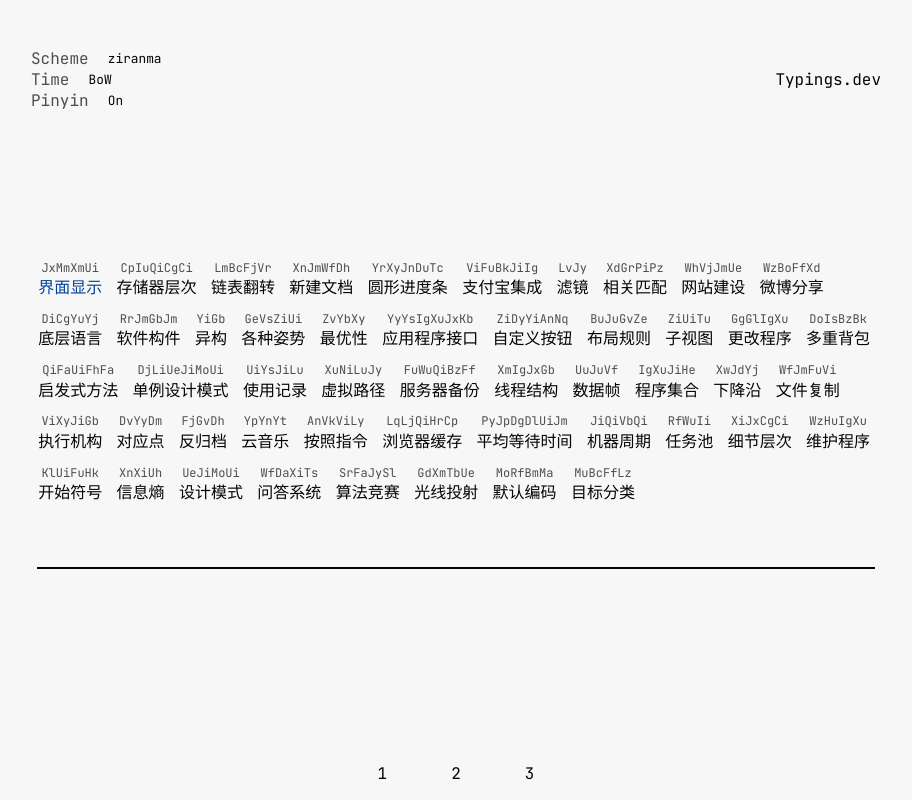
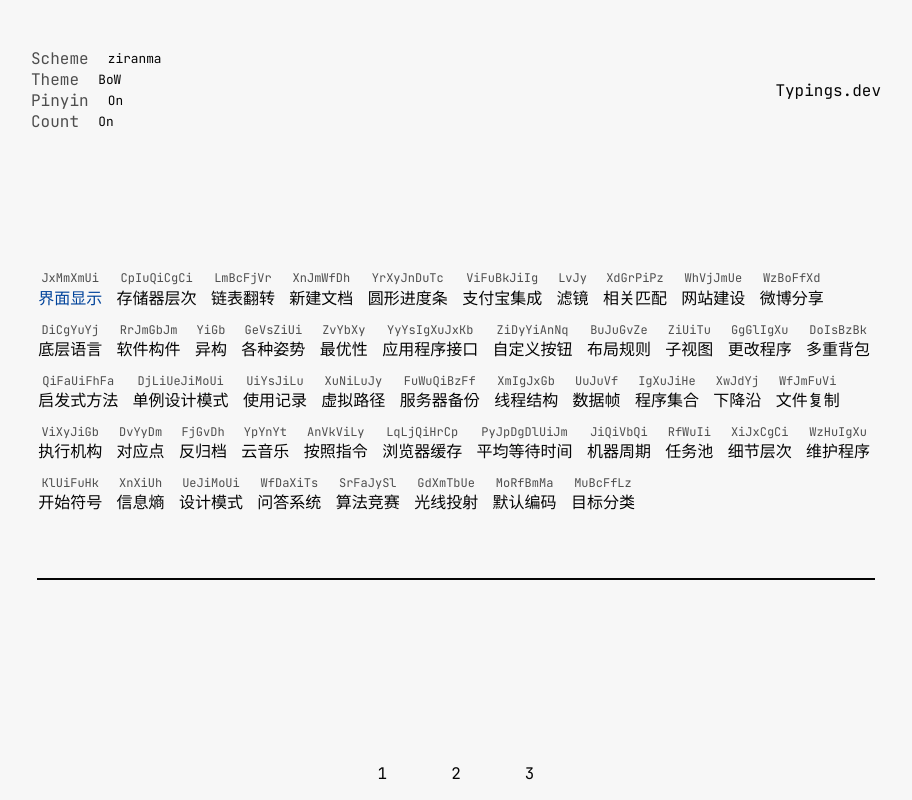
Before and after one commit to George-Miao/typings.dev, a Vue app: page /#/ in a window 1280 px wide. Shown: the whole page, without its empty margins (184-1096 px from the left). Built offline with nearby package versions, Linux system fonts and the light colour scheme.

Commit message:
🎈perf: Computed for settings

```diff
--- a/src/components/Meta.vue
+++ b/src/components/Meta.vue
@@ -16,14 +16,14 @@
 <script lang="ts">
   import { SupportedScheme, SupportedThemes } from '@/constants'
   import { Setting } from '@/types'
-  import { defineComponent, inject, reactive, ref } from 'vue'
+  import { computed, defineComponent, inject, reactive, ref } from 'vue'
   import { ConfigStore } from './Config.vue'
   import TextButtons from './TextButtons.vue'
   export default defineComponent({
     components: { TextButtons },
     setup() {
       const config = inject('config') as ConfigStore
-      const settingGroup: Setting[] = reactive([
+      const settingGroup: Setting[] = [
         // {
         //   title: 'Mode',
         //   options: ['Counted', 'Timed', 'Zen'],
@@ -34,16 +34,20 @@
         {
           title: 'Scheme',
           options: config.schemes,
-          selected: config.schemes.indexOf(config.getState().scheme),
+          selected: computed(() =>
+            config.schemes.indexOf(config.getState().scheme),
+          ),
           show: true,
           select(index) {
             config.setScheme(config.schemes[index] as SupportedScheme)
           },
         },
         {
-          title: 'Time',
+          title: 'Theme',
           options: config.themes,
-          selected: config.themes.indexOf(config.getState().theme),
+          selected: computed(() =>
+            config.themes.indexOf(config.getState().theme),
+          ),
           show: true,
           select(index) {
             config.setTheme(config.themes[index] as SupportedThemes)
@@ -52,13 +56,29 @@
         {
           title: 'Pinyin',
           options: ['On', 'Off'],
-          selected: config.getState().showPinyin ? 0 : 1,
+          selected: computed(() => (config.getState().showPinyin ? 0 : 1)),
           show: true,
+          select(index) {
+            const cur = config.getState().showPinyin ? 0 : 1
+            if (index == cur) return
+            config.togglePinyin()
+          },
+        },
+        {
+          title: 'Count',
+          options: ['On', 'Off'],
+          selected: computed(() => (config.getState().showPinyin ? 0 : 1)),
+          show: computed(() => {
+            // In Counted mode
+            // return settingGroup[0].selected == 0
+            return true
+          }),
           select(index) {
             config.togglePinyin()
           },
         },
-      ])
+      ]
+      console.log(settingGroup)
       return {
         config,
         settingGroup,
--- a/src/components/TextButtons.vue
+++ b/src/components/TextButtons.vue
@@ -10,7 +10,7 @@
       @click="click(index)"
       :key="index"
       class="button"
-      :class="{selected: index == setting.selected, pointer: selecting || index != setting.selected}"
+      :class="{selected: index == setting.selected.value, pointer: selecting || index != setting.selected.value}"
     >{{item}}</span>
   </div>
 </template>
@@ -28,7 +28,6 @@
           `${this.setting.title} has been changed to "${this.setting.options[index]}"`,
         )
         this.selecting = false
-        this.setting.selected = index
         this.setting.select(index)
       },
     },
```
Also changed, not shown: src/types.ts (+9 -9 lines).
